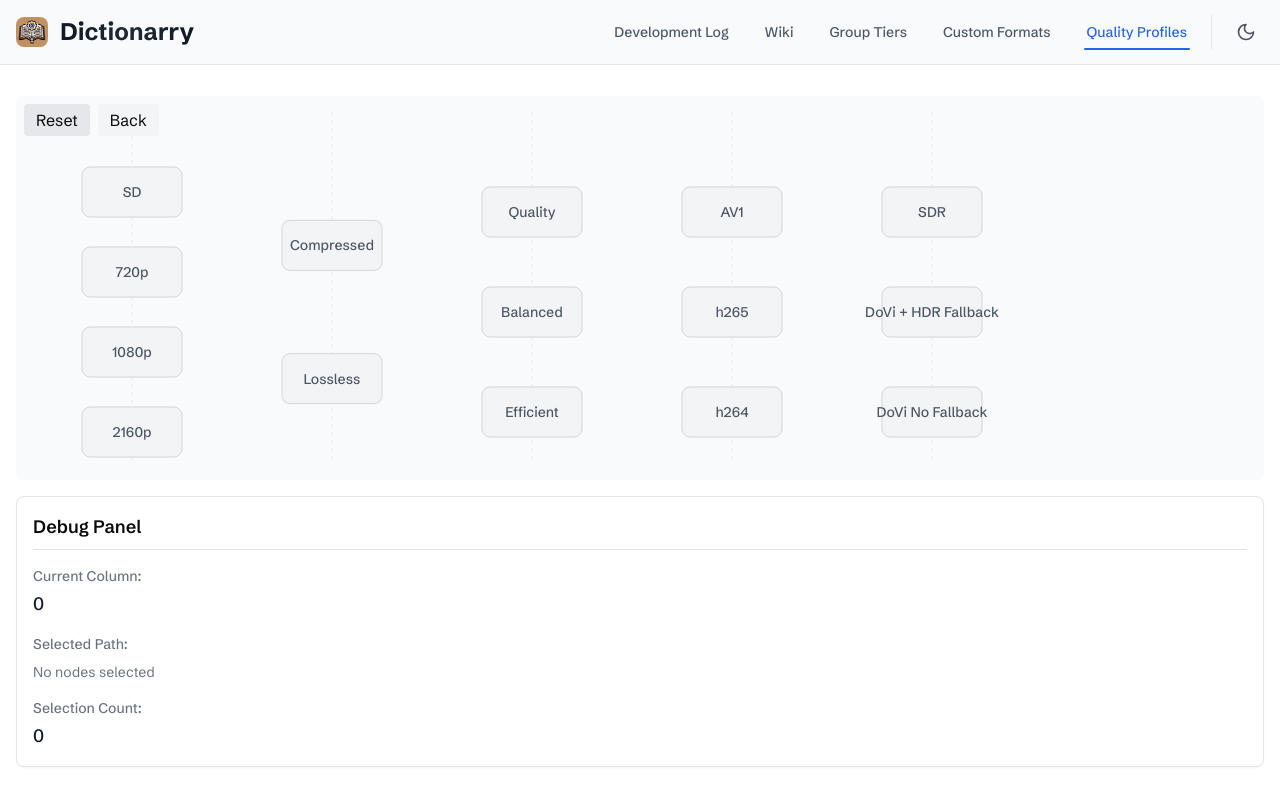
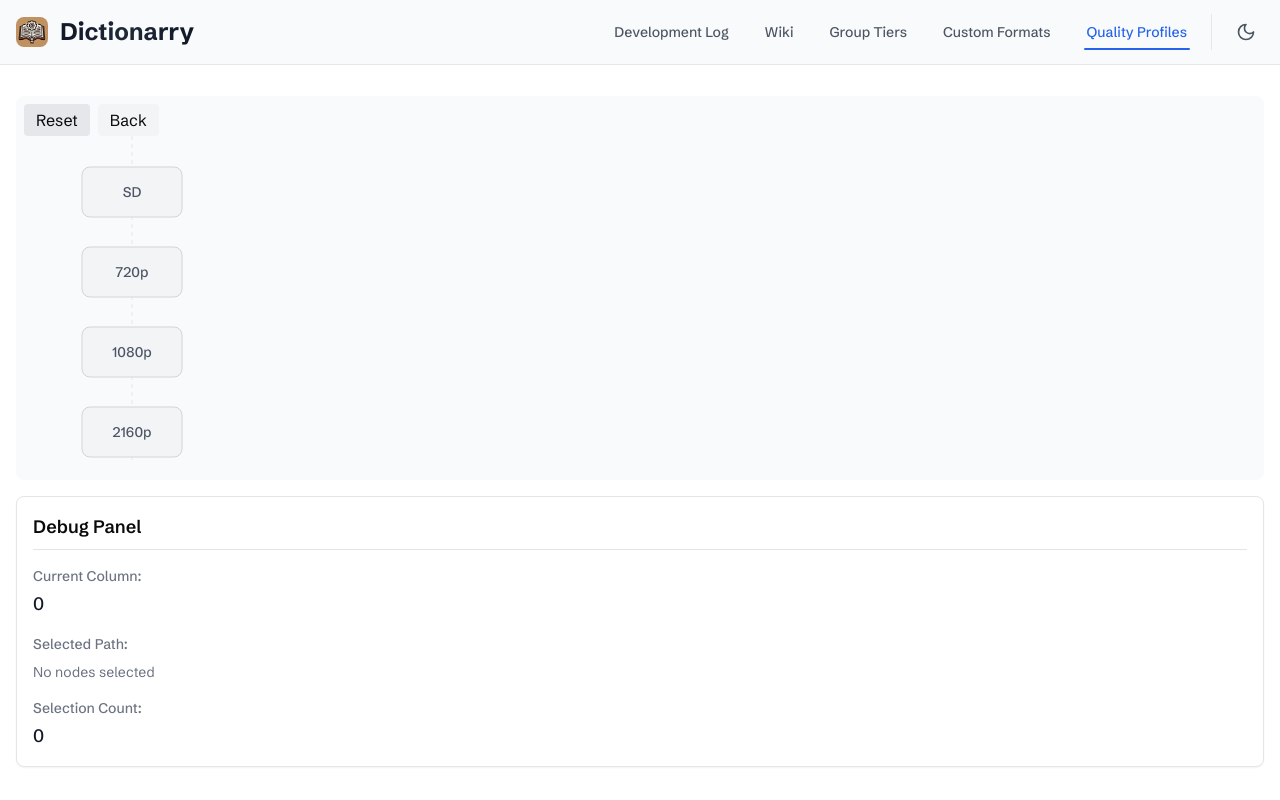
Before and after one commit to Dictionarry-Hub/website, a Next.js app: page /profiles in a window 1280 px wide. Built offline with nearby package versions, Linux system fonts and the light colour scheme.

Commit message:
feat: dynamic rendering of columns based on current selections available

```diff
--- a/src/app/profiles/page.tsx
+++ b/src/app/profiles/page.tsx
@@ -21,17 +21,18 @@ interface GraphData {
   edges: ConditionalEdge[];
 }
 
+// -------------------------
+// 1) Collect edges we want to show
+// -------------------------
 function getEdgesToRender(graphData: GraphData, selectedNodes: string[]): ConditionalEdge[] {
-  // Filter out any empty/undefined slots
   const filteredSelections = selectedNodes.filter(Boolean);
-
   if (filteredSelections.length === 0) {
     return [];
   }
 
   const edgesToRender: ConditionalEdge[] = [];
 
-  // 1. Highlight path edges for each consecutive pair in filteredSelections
+  // a) Highlight path edges for each consecutive pair in filteredSelections
   for (let i = 0; i < filteredSelections.length - 1; i++) {
     const fromId = filteredSelections[i];
     const toId = filteredSelections[i + 1];
@@ -44,7 +45,7 @@ function getEdgesToRender(graphData: GraphData, selectedNodes: string[]): Condit
     }
   }
 
-  // 2. Edges from the **last non-empty** selected node that pass condition
+  // b) Edges from the last non-empty selected node that pass condition
   const lastSelected = filteredSelections[filteredSelections.length - 1];
   const nextEdges = graphData.edges.filter(
     (e) => e.from === lastSelected && (e.condition ? e.condition(filteredSelections) : true)
@@ -54,10 +55,45 @@ function getEdgesToRender(graphData: GraphData, selectedNodes: string[]): Condit
   return edgesToRender;
 }
 
+// -------------------------
+// 2) Decide which columns to show
+// -------------------------
+function getVisibleColumns(graphData: GraphData, selectedNodes: string[], edgesToRender: ConditionalEdge[]) {
+  const filteredSelections = selectedNodes.filter(Boolean);
+
+  // Always show column 0 (so the user can start)
+  const visible = new Set<number>([0]);
+
+  // a) Columns of the selected nodes
+  for (const selId of filteredSelections) {
+    const node = graphData.nodes.find((n) => n.id === selId);
+    if (node) {
+      visible.add(node.column);
+    }
+  }
+
+  // b) Columns from the "valid next edges" of the last selected node
+  //    i.e. if there's a next edge from column 0 -> column 2, let's show column 2
+  edgesToRender.forEach((edge) => {
+    const fromNode = graphData.nodes.find((n) => n.id === edge.from);
+    const toNode = graphData.nodes.find((n) => n.id === edge.to);
+    if (!fromNode || !toNode) return;
+    visible.add(fromNode.column);
+    visible.add(toNode.column);
+  });
+
+  // c) Convert to a sorted array
+  //    e.g. [0,2,3, ...]
+  const sorted = Array.from(visible).sort((a, b) => a - b);
+
+  return sorted;
+}
+
 const InteractiveFlowchart: React.FC = () => {
   const graphData: GraphData = QualityProfileData;
   const [selectedNodes, setSelectedNodes] = useState<string[]>([]);
 
+  // Handle node click logic (unchanged)
   const handleNodeClick = (nodeId: string): void => {
     const node = graphData.nodes.find((n) => n.id === nodeId);
     if (!node) return;
@@ -73,14 +109,14 @@ const InteractiveFlowchart: React.FC = () => {
     const lastSelectedNode = graphData.nodes.find((n) => n.id === lastSelectedId);
     if (!lastSelectedNode) return;
 
-    // 1) gather edges from lastSelectedId that pass condition
+    // gather edges from lastSelectedId that pass condition
     const validNextEdges = graphData.edges.filter((edge) => {
       if (edge.from !== lastSelectedId) return false;
       if (edge.condition && !edge.condition(selectedNodes)) return false;
       return true;
     });
 
-    // 2) valid IDs we can go to from that node
+    // valid IDs we can go to from that node
     const validNextIds = validNextEdges.map((e) => e.to);
 
     // Check if user is going forward or backward
@@ -114,89 +150,62 @@ const InteractiveFlowchart: React.FC = () => {
     });
   };
 
-  const handleReset = () => {
-    // Reset all selections
-    setSelectedNodes([]);
-  };
-
+  // Reset / Back
+  const handleReset = () => setSelectedNodes([]);
   const handleBack = () => {
-    // Remove only the last selected node
     if (selectedNodes.length > 0) {
       setSelectedNodes((prev) => prev.slice(0, prev.length - 1));
     }
   };
 
-  // Standard node position logic
+  // Calculate which edges to render
+  const edgesToRender = getEdgesToRender(graphData, selectedNodes);
+
+  // Calculate which columns to show, and build a "remap" so there's no gap
+  const visibleColumns = getVisibleColumns(graphData, selectedNodes, edgesToRender);
+  const columnRemap: Record<number, number> = {};
+  visibleColumns.forEach((oldCol, idx) => {
+    columnRemap[oldCol] = idx; // e.g. old column 2 -> new index 1
+  });
+
+  // Standard node positioning, but uses the "remapped" column instead
   const getNodePosition = (node: Node) => {
+    // If the node's column is not in visibleColumns, we won't even render it,
+    // but let's be defensive
+    const newCol = columnRemap[node.column];
     const columnWidth = 200;
     const columnPadding = 100;
     const containerHeight = 400;
-    const columnNodes = graphData.nodes.filter((n) => n.column === node.column);
-    const rowIndex = columnNodes.findIndex((n) => n.id === node.id);
-    const rowHeight = containerHeight / (columnNodes.length + 1);
+
+    // Among *only* the nodes in that visible column
+    const nodesInThisVisibleCol = graphData.nodes.filter(
+      (n) => visibleColumns.includes(n.column) && n.column === node.column
+    );
+
+    // We do the same rowIndex approach, but on the subset of that column's nodes
+    const rowIndex = nodesInThisVisibleCol.findIndex((n) => n.id === node.id);
+    const rowHeight = containerHeight / (nodesInThisVisibleCol.length + 1);
 
     return {
-      x: node.column * columnWidth + columnPadding,
+      x: newCol * columnWidth + columnPadding,
       y: (rowIndex + 1) * rowHeight,
     };
   };
 
-  // Debug grid (optional)
-  const renderDebugGrid = () => {
-    const maxColumn = Math.max(...graphData.nodes.map((n) => n.column));
-    const columns = maxColumn + 1;
-    const columnWidth = 200;
-    const columnPadding = 100;
-    const containerHeight = 400;
-
-    return (
-      <>
-        {Array.from({ length: columns }).map((_, columnIndex) => {
-          const columnX = columnIndex * columnWidth + columnPadding;
-          return (
-            <line
-              key={`col-${columnIndex}`}
-              x1={columnX}
-              y1={0}
-              x2={columnX}
-              y2={containerHeight}
-              stroke="#E5E7EB"
-              strokeWidth="1"
-              strokeDasharray="4"
-            />
-          );
-        })}
-        {Array.from({ length: columns }).map((_, columnIndex) => {
-          const colNodes = graphData.nodes.filter((n) => n.column === columnIndex);
-          if (colNodes.length === 0) return null;
-          const rowHeight = containerHeight / (colNodes.length + 1);
-          return Array.from({ length: colNodes.length + 1 }).map((_, rowIndex) => (
-            <line
-              key={`row-${columnIndex}-${rowIndex}`}
-              x1={columnIndex * columnWidth + columnPadding - 50}
-              y1={rowHeight * (rowIndex + 1)}
-              x2={columnIndex * columnWidth + columnPadding + 50}
-              y2={rowHeight * (rowIndex + 1)}
-              stroke="#E5E7EB"
-              strokeWidth="1"
-              strokeDasharray="4"
-            />
-          ));
-        })}
-      </>
-    );
-  };
-
-  const edgesToRender = getEdgesToRender(graphData, selectedNodes);
-
+  // 3) Render Edges with the new positions
   const renderEdges = () => {
     return edgesToRender.map((edge) => {
       const fromNode = graphData.nodes.find((n) => n.id === edge.from);
       const toNode = graphData.nodes.find((n) => n.id === edge.to);
       if (!fromNode || !toNode) return null;
 
+      // If either column is hidden, skip
+      if (!visibleColumns.includes(fromNode.column) || !visibleColumns.includes(toNode.column)) {
+        return null;
+      }
+
+      // Check if this is a "chosen path" edge
       const isChosenPath = (() => {
-        // If it's part of the consecutive pairs in selectedNodes
         for (let i = 0; i < selectedNodes.length - 1; i++) {
           if (edge.from === selectedNodes[i] && edge.to === selectedNodes[i + 1]) {
             return true;
@@ -209,49 +218,41 @@ const InteractiveFlowchart: React.FC = () => {
 
       const fromPos = getNodePosition(fromNode);
       const toPos = getNodePosition(toNode);
-      const startX = fromPos.x + 50;
-      const startY = fromPos.y;
-      const endX = toPos.x - 50;
-      const endY = toPos.y;
 
-      // Straight line if almost same y
-      if (Math.abs(startY - endY) < 5) {
+      // Basic curve or line
+      if (Math.abs(fromPos.y - toPos.y) < 5) {
+        // Straight line
         return (
           <line
             key={`${edge.from}->${edge.to}`}
-            x1={startX}
-            y1={startY}
-            x2={endX}
-            y2={endY}
+            x1={fromPos.x + 50}
+            y1={fromPos.y}
+            x2={toPos.x - 50}
+            y2={toPos.y}
             stroke={strokeColor}
-            strokeWidth="2"
+            strokeWidth={2}
           />
         );
       } else {
-        // Curved path
-        const cx1 = startX + (endX - startX) / 3;
-        const cx2 = startX + ((endX - startX) * 2) / 3;
-        return (
-          <path
-            key={`${edge.from}->${edge.to}`}
-            d={`
-              M ${startX} ${startY}
-              C ${cx1} ${startY}
-                ${cx2} ${endY}
-                ${endX} ${endY}
-            `}
-            fill="none"
-            stroke={strokeColor}
-            strokeWidth="2"
-          />
-        );
+        // Curved line
+        const cx1 = fromPos.x + (toPos.x - fromPos.x) / 3;
+        const cx2 = fromPos.x + ((toPos.x - fromPos.x) * 2) / 3;
+        const pathD = `
+          M ${fromPos.x + 50} ${fromPos.y}
+          C ${cx1} ${fromPos.y},
+            ${cx2} ${toPos.y},
+            ${toPos.x - 50} ${toPos.y}
+        `;
+
+        return <path key={`${edge.from}->${edge.to}`} d={pathD} fill="none" stroke={strokeColor} strokeWidth={2} />;
       }
     });
   };
 
+  // 4) Render only nodes in visible columns
   const renderNodes = () => {
+    // figure out valid next for highlighting
     const lastSelectedId = selectedNodes[selectedNodes.length - 1] || null;
-
     const validNextEdges = graphData.edges.filter((edge) => {
       if (edge.from !== lastSelectedId) return false;
       if (edge.condition && !edge.condition(selectedNodes)) return false;
@@ -259,7 +260,9 @@ const InteractiveFlowchart: React.FC = () => {
     });
     const validNextIds = validNextEdges.map((e) => e.to);
 
-    return graphData.nodes.map((node) => {
+    return graphData.nodes
+      .filter((node) => visibleColumns.includes(node.column))
+      .map((node) => {
         const { x, y } = getNodePosition(node);
         const isSelected = selectedNodes.includes(node.id);
         const isNextAvailable = validNextIds.includes(node.id);
@@ -295,6 +298,59 @@ const InteractiveFlowchart: React.FC = () => {
       });
   };
 
+  // 5) (Optional) Debug lines only for visible columns
+  const renderDebugGrid = () => {
+    // We only draw lines for each visible column in sorted order
+    const columnWidth = 200;
+    const columnPadding = 100;
+    const containerHeight = 400;
+
+    return (
+      <>
+        {visibleColumns.map((col) => {
+          const newCol = columnRemap[col];
+          const columnX = newCol * columnWidth + columnPadding;
+          return (
+            <line
+              key={`col-${col}`}
+              x1={columnX}
+              y1={0}
+              x2={columnX}
+              y2={containerHeight}
+              stroke="#E5E7EB"
+              strokeWidth="1"
+              strokeDasharray="4"
+            />
+          );
+        })}
+
+        {/* If you want row lines, do it similarly, but per column's nodes */}
+        {visibleColumns.map((col) => {
+          // The nodes *in that column*
+          const colNodes = graphData.nodes.filter((n) => n.column === col);
+          if (colNodes.length === 0) return null;
+
+          const newCol = columnRemap[col];
+          const columnX = newCol * columnWidth + columnPadding;
+
+          const rowHeight = containerHeight / (colNodes.length + 1);
+          return Array.from({ length: colNodes.length + 1 }).map((_, rowIndex) => (
+            <line
+              key={`row-${col}-${rowIndex}`}
+              x1={columnX - 50}
+              y1={rowHeight * (rowIndex + 1)}
+              x2={columnX + 50}
+              y2={rowHeight * (rowIndex + 1)}
+              stroke="#E5E7EB"
+              strokeWidth="1"
+              strokeDasharray="4"
+            />
+          ));
+        })}
+      </>
+    );
+  };
+
   return (
     <div className="space-y-4">
       <div className="w-full h-96 relative bg-gray-50 rounded-lg p-4">
```
Lines whose indentation alone changed are shown as unchanged.
